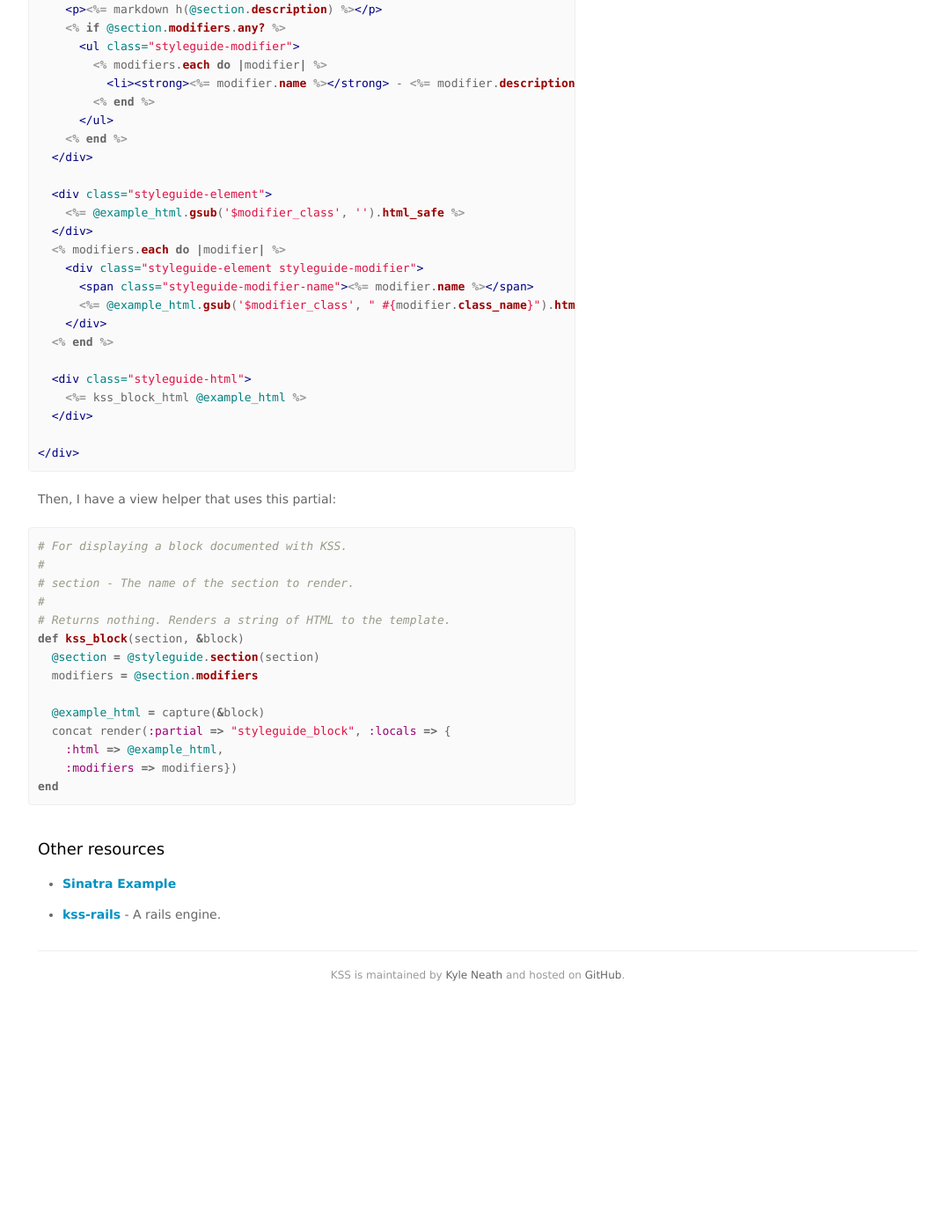
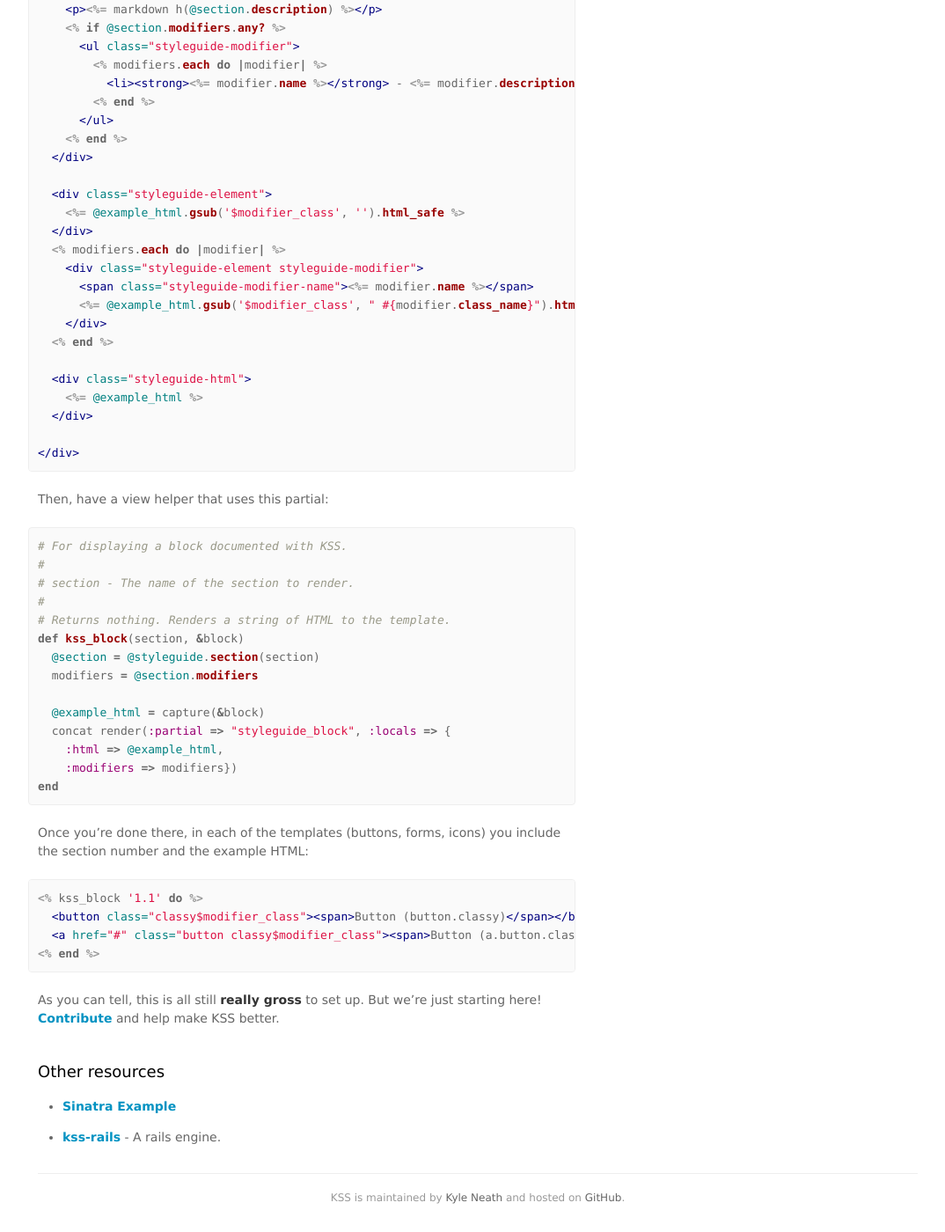
Before and after one commit to kneath/kss, a Jekyll site: the page built from styleguides/index.md, in a window 1280 px wide and 1400 px high, scrolled down 1283 px. Shown: the whole window at 88% size, without its empty margins (97-1171 px from the left). Built offline with Jekyll 4.4.1, drawn with Linux system fonts in a browser that asks for light colours; Markdown is read by kramdown in place of the engine named in the settings; before the commit the page ends 2430 px from its top, so only the background shows below that.

Commit message:
Good enough

```diff
--- a/styleguides/index.md
+++ b/styleguides/index.md
@@ -70,13 +70,13 @@ I usually create a simple partial and view helper to render styleguide sections.
   <% end %>
 
   <div class="styleguide-html">
-    <%= kss_block_html @example_html %>
+    <%= @example_html %>
   </div>
 
 </div>
 {% endhighlight %}
 
-Then, I have a view helper that uses this partial:
+Then, have a view helper that uses this partial:
 
 {% highlight ruby %}
 # For displaying a block documented with KSS.
@@ -95,6 +95,17 @@ def kss_block(section, &block)
 end
 {% endhighlight %}
 
+Once you're done there, in each of the templates (buttons, forms, icons) you include the section number and the example HTML:
+
+{% highlight erb %}
+<% kss_block '1.1' do %>
+  <button class="classy$modifier_class"><span>Button (button.classy)</span></button>
+  <a href="#" class="button classy$modifier_class"><span>Button (a.button.classy)</span></a>
+<% end %>
+{% endhighlight %}
+
+As you can tell, this is all still **really gross** to set up. But we're just starting here! [Contribute](https://github.com/kneath/kss) and help make KSS better.
+
 ## Other resources
 
 * [Sinatra Example](https://github.com/kneath/kss/tree/master/example)
```
